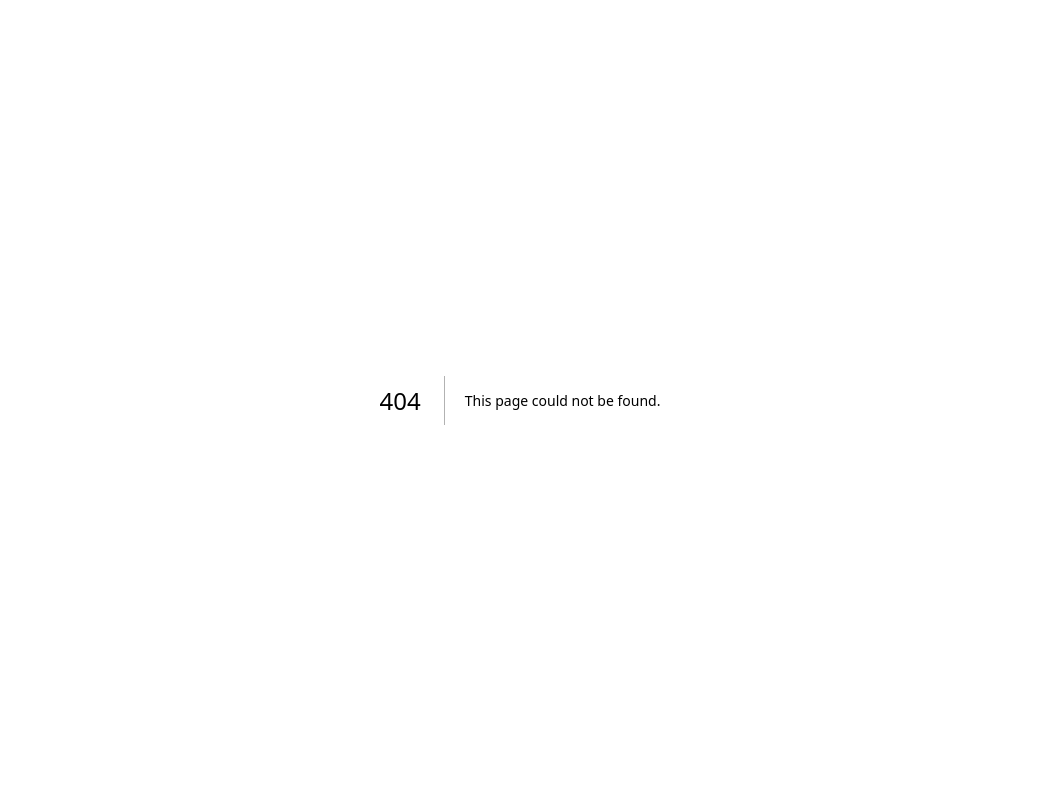
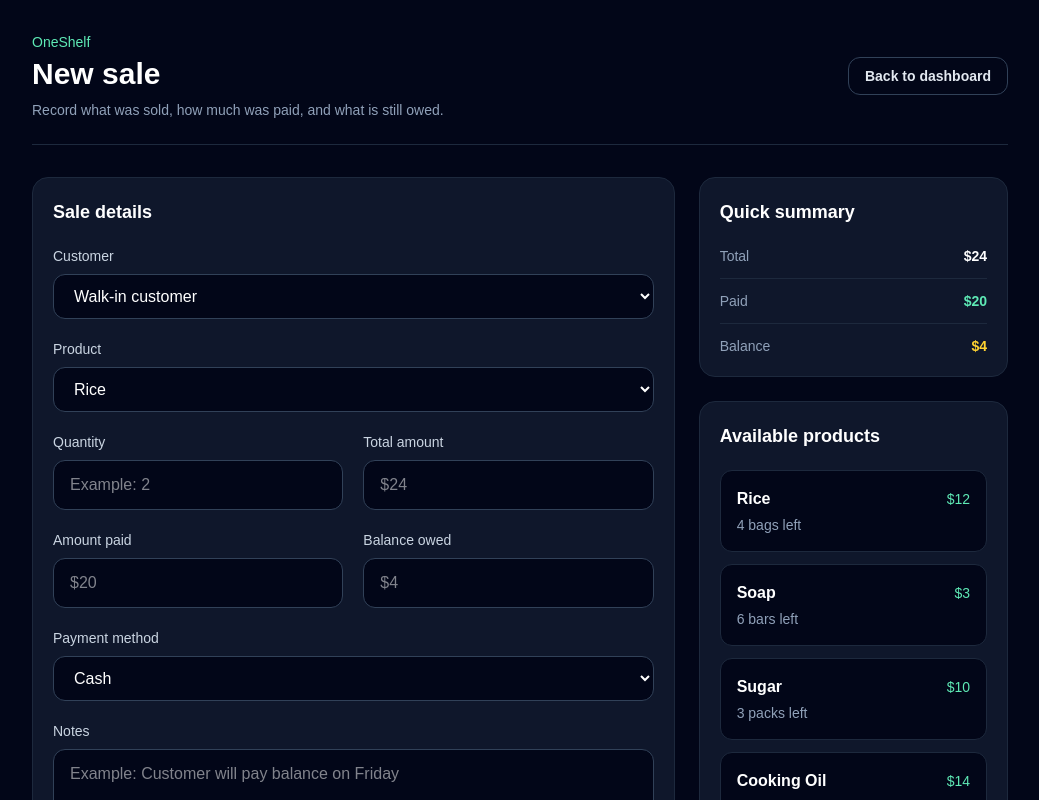
Before and after one commit to Jerox-A/oneshelf, a Next.js app: page /sales/new in a window 1280 px wide. Before the commit this address had no page. Shown: the top 800 px of the page, without its empty margins (120-1159 px from the left). Built offline with nearby package versions, Linux system fonts and the light colour scheme.

Commit message:
Add new sale page

```diff
--- /dev/null
+++ b/app/sales/new/page.tsx
@@ -0,0 +1,186 @@
+const products = [
+    {
+      name: "Rice",
+      price: "$12",
+      stock: "4 bags left",
+    },
+    {
+      name: "Soap",
+      price: "$3",
+      stock: "6 bars left",
+    },
+    {
+      name: "Sugar",
+      price: "$10",
+      stock: "3 packs left",
+    },
+    {
+      name: "Cooking Oil",
+      price: "$14",
+      stock: "18 bottles left",
+    },
+  ];
+
+  const customers = ["Walk-in customer", "Mary Johnson", "John Mensah", "Amina Yusuf"];
+
+  export default function NewSalePage() {
+    return (
+      <main className="min-h-screen bg-slate-950 text-white">
+        <div className="mx-auto max-w-5xl px-6 py-8">
+          <header className="flex flex-col gap-4 border-b border-slate-800 pb-6 sm:flex-row sm:items-center sm:justify-between">
+            <div>
+              <p className="text-sm text-emerald-300">OneShelf</p>
+              <h1 className="mt-1 text-3xl font-bold">New sale</h1>
+              <p className="mt-2 text-sm text-slate-400">
+                Record what was sold, how much was paid, and what is still owed.
+              </p>
+            </div>
+
+            <a
+              href="/dashboard"
+              className="rounded-xl border border-slate-700 px-4 py-2 text-sm font-semibold text-slate-200"
+            >
+              Back to dashboard
+            </a>
+          </header>
+
+          <section className="mt-8 grid gap-6 lg:grid-cols-3">
+            <form className="rounded-2xl border border-slate-800 bg-slate-900 p-5 lg:col-span-2">
+              <h2 className="text-lg font-semibold">Sale details</h2>
+
+              <div className="mt-5 grid gap-5">
+                <label className="grid gap-2">
+                  <span className="text-sm text-slate-300">Customer</span>
+                  <select className="rounded-xl border border-slate-700 bg-slate-950 px-4 py-3 text-white outline-none">
+                    {customers.map((customer) => (
+                      <option key={customer}>{customer}</option>
+                    ))}
+                  </select>
+                </label>
+
+                <label className="grid gap-2">
+                  <span className="text-sm text-slate-300">Product</span>
+                  <select className="rounded-xl border border-slate-700 bg-slate-950 px-4 py-3 text-white outline-none">
+                    {products.map((product) => (
+                      <option key={product.name}>{product.name}</option>
+                    ))}
+                  </select>
+                </label>
+
+                <div className="grid gap-5 sm:grid-cols-2">
+                  <label className="grid gap-2">
+                    <span className="text-sm text-slate-300">Quantity</span>
+                    <input
+                      type="number"
+                      placeholder="Example: 2"
+                      className="rounded-xl border border-slate-700 bg-slate-950 px-4 py-3 text-white outline-none"
+                    />
+                  </label>
+
+                  <label className="grid gap-2">
+                    <span className="text-sm text-slate-300">Total amount</span>
+                    <input
+                      type="text"
+                      placeholder="$24"
+                      className="rounded-xl border border-slate-700 bg-slate-950 px-4 py-3 text-white outline-none"
+                    />
+                  </label>
+                </div>
+
+                <div className="grid gap-5 sm:grid-cols-2">
+                  <label className="grid gap-2">
+                    <span className="text-sm text-slate-300">Amount paid</span>
+                    <input
+                      type="text"
+                      placeholder="$20"
+                      className="rounded-xl border border-slate-700 bg-slate-950 px-4 py-3 text-white outline-none"
+                    />
+                  </label>
+
+                  <label className="grid gap-2">
+                    <span className="text-sm text-slate-300">Balance owed</span>
+                    <input
+                      type="text"
+                      placeholder="$4"
+                      className="rounded-xl border border-slate-700 bg-slate-950 px-4 py-3 text-white outline-none"
+                    />
+                  </label>
+                </div>
+
+                <label className="grid gap-2">
+                  <span className="text-sm text-slate-300">Payment method</span>
+                  <select className="rounded-xl border border-slate-700 bg-slate-950 px-4 py-3 text-white outline-none">
+                    <option>Cash</option>
+                    <option>Mobile money</option>
+                    <option>Bank transfer</option>
+                    <option>Credit / Pay later</option>
+                  </select>
+                </label>
+
+                <label className="grid gap-2">
+                  <span className="text-sm text-slate-300">Notes</span>
+                  <textarea
+                    placeholder="Example: Customer will pay balance on Friday"
+                    className="min-h-28 rounded-xl border border-slate-700 bg-slate-950 px-4 py-3 text-white outline-none"
+                  />
+                </label>
+
+                <button
+                  type="button"
+                  className="rounded-xl bg-emerald-400 px-5 py-3 font-semibold text-slate-950"
+                >
+                  Save sale
+                </button>
+              </div>
+            </form>
+
+            <aside className="space-y-6">
+              <div className="rounded-2xl border border-slate-800 bg-slate-900 p-5">
+                <h2 className="text-lg font-semibold">Quick summary</h2>
+
+                <div className="mt-5 space-y-3 text-sm">
+                  <div className="flex justify-between border-b border-slate-800 pb-3">
+                    <span className="text-slate-400">Total</span>
+                    <span className="font-semibold">$24</span>
+                  </div>
+
+                  <div className="flex justify-between border-b border-slate-800 pb-3">
+                    <span className="text-slate-400">Paid</span>
+                    <span className="font-semibold text-emerald-300">$20</span>
+                  </div>
+
+                  <div className="flex justify-between">
+                    <span className="text-slate-400">Balance</span>
+                    <span className="font-semibold text-amber-300">$4</span>
+                  </div>
+                </div>
+              </div>
+
+              <div className="rounded-2xl border border-slate-800 bg-slate-900 p-5">
+                <h2 className="text-lg font-semibold">Available products</h2>
+
+                <div className="mt-5 space-y-3">
+                  {products.map((product) => (
+                    <div
+                      key={product.name}
+                      className="rounded-xl border border-slate-800 bg-slate-950 p-4"
+                    >
+                      <div className="flex items-center justify-between">
+                        <p className="font-semibold">{product.name}</p>
+                        <p className="text-sm text-emerald-300">
+                          {product.price}
+                        </p>
+                      </div>
+                      <p className="mt-1 text-sm text-slate-400">
+                        {product.stock}
+                      </p>
+                    </div>
+                  ))}
+                </div>
+              </div>
+            </aside>
+          </section>
+        </div>
+      </main>
+    );
+  }
```
